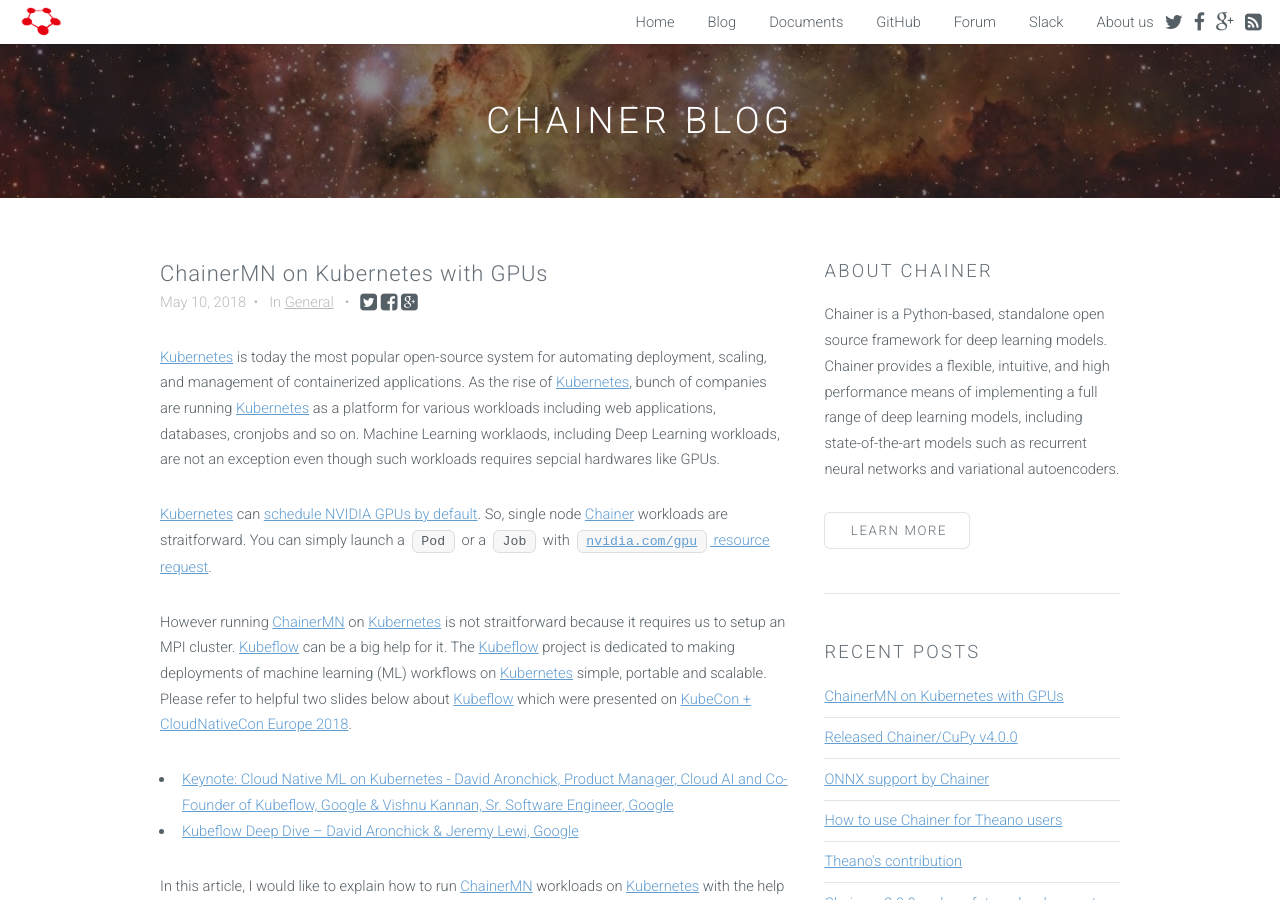
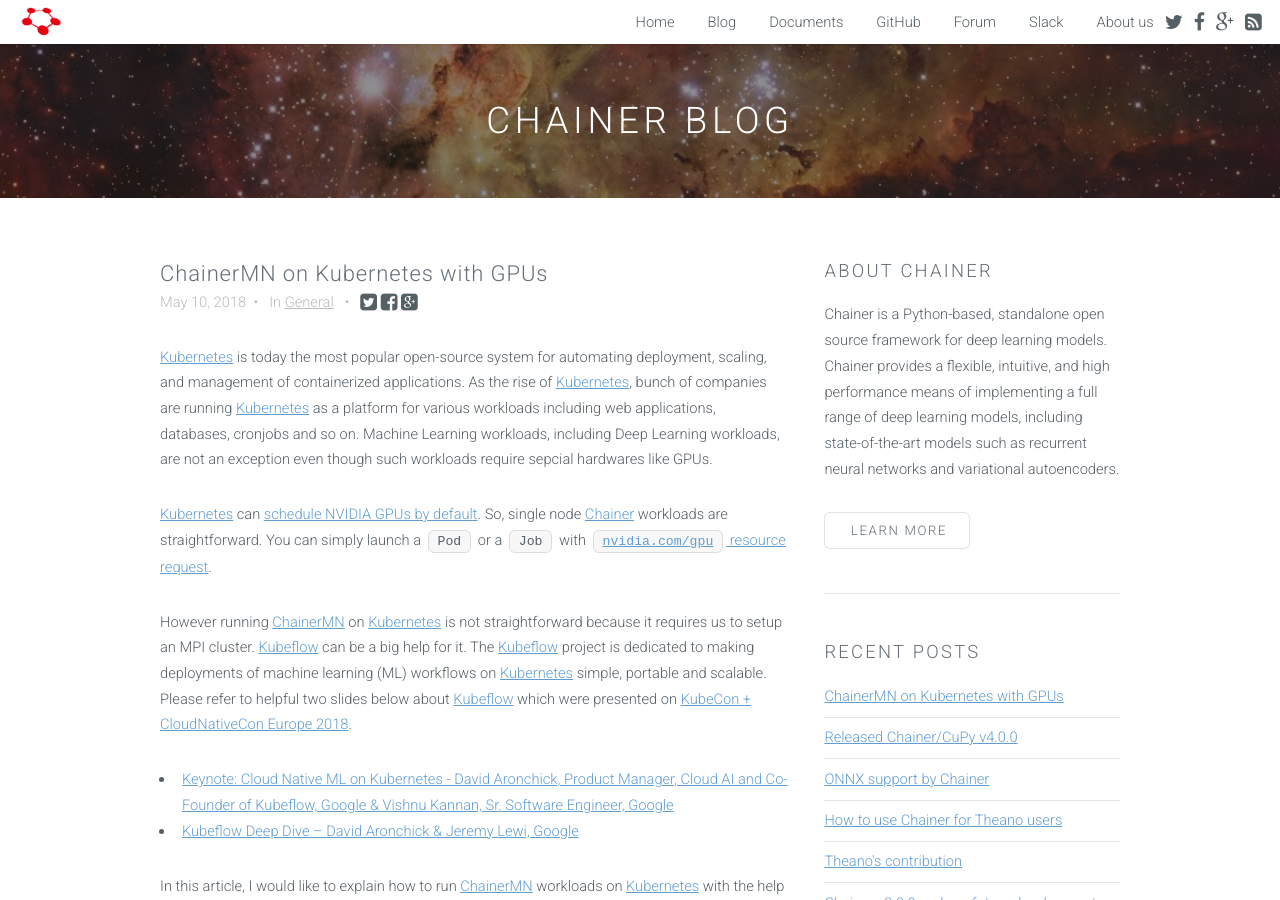
Before and after one commit to chainer/chainer.org, a Jekyll site: the page built from _posts/2018-05-10-chainermn-on-kubernetes.md, in a window 1280 px wide and 900 px high. Built offline with Jekyll 4.4.1, drawn with Linux system fonts in a browser that asks for light colours; some of the changed text lies outside the part shown.

Commit message:
fix typos

```diff
--- a/_posts/2018-05-10-chainermn-on-kubernetes.md
+++ b/_posts/2018-05-10-chainermn-on-kubernetes.md
@@ -4,11 +4,11 @@
 categories: General
 ---
 
-[Kubernetes](https://kubernetes.io/) is today the most popular open-source system for automating deployment, scaling, and management of containerized applications.  As the rise of [Kubernetes](https://kubernetes.io/), bunch of companies are running [Kubernetes](https://kubernetes.io/) as a platform for various workloads including web applications, databases, cronjobs and so on.  Machine Learning worklaods, including Deep Learning workloads, are not an exception even though such workloads requires sepcial hardwares like GPUs.
+[Kubernetes](https://kubernetes.io/) is today the most popular open-source system for automating deployment, scaling, and management of containerized applications.  As the rise of [Kubernetes](https://kubernetes.io/), bunch of companies are running [Kubernetes](https://kubernetes.io/) as a platform for various workloads including web applications, databases, cronjobs and so on.  Machine Learning workloads, including Deep Learning workloads, are not an exception even though such workloads require sepcial hardwares like GPUs.
 
-[Kubernetes](https://kubernetes.io/) can [schedule NVIDIA GPUs by default](https://kubernetes.io/docs/tasks/manage-gpus/scheduling-gpus/).  So, single node [Chainer](https://chainer.org/) workloads are straitforward.  You can simply launch a `Pod` or a `Job` with [`nvidia.com/gpu` resource request](https://kubernetes.io/docs/tasks/manage-gpus/scheduling-gpus/).
+[Kubernetes](https://kubernetes.io/) can [schedule NVIDIA GPUs by default](https://kubernetes.io/docs/tasks/manage-gpus/scheduling-gpus/).  So, single node [Chainer](https://chainer.org/) workloads are straightforward.  You can simply launch a `Pod` or a `Job` with [`nvidia.com/gpu` resource request](https://kubernetes.io/docs/tasks/manage-gpus/scheduling-gpus/).
 
-However running [ChainerMN](https://github.com/chainer/chainermn/) on [Kubernetes](https://kubernetes.io/) is not straitforward because it requires us to setup an MPI cluster. [Kubeflow](https://github.com/kubeflow/kubeflow) can be a big help for it. The [Kubeflow](https://github.com/kubeflow/kubeflow) project is dedicated to making deployments of machine learning (ML) workflows on [Kubernetes](https://kubernetes.io/) simple, portable and scalable. Please refer to helpful two slides below about [Kubeflow](https://github.com/kubeflow/kubeflow) which were presented on [KubeCon + CloudNativeCon Europe 2018](https://events.linuxfoundation.org/events/kubecon-cloudnativecon-europe-2018/).
+However running [ChainerMN](https://github.com/chainer/chainermn/) on [Kubernetes](https://kubernetes.io/) is not straightforward because it requires us to setup an MPI cluster. [Kubeflow](https://github.com/kubeflow/kubeflow) can be a big help for it. The [Kubeflow](https://github.com/kubeflow/kubeflow) project is dedicated to making deployments of machine learning (ML) workflows on [Kubernetes](https://kubernetes.io/) simple, portable and scalable. Please refer to helpful two slides below about [Kubeflow](https://github.com/kubeflow/kubeflow) which were presented on [KubeCon + CloudNativeCon Europe 2018](https://events.linuxfoundation.org/events/kubecon-cloudnativecon-europe-2018/).
 
 - [Keynote: Cloud Native ML on Kubernetes - David Aronchick, Product Manager, Cloud AI and Co-Founder of Kubeflow, Google & Vishnu Kannan, Sr. Software Engineer, Google](http://sched.co/Duoq)
 - [Kubeflow Deep Dive – David Aronchick & Jeremy Lewi, Google](http://sched.co/Drnd)
```
Also changed, not shown: other parts of _posts/2018-05-10-chainermn-on-kubernetes.md (+1 -1 lines).
